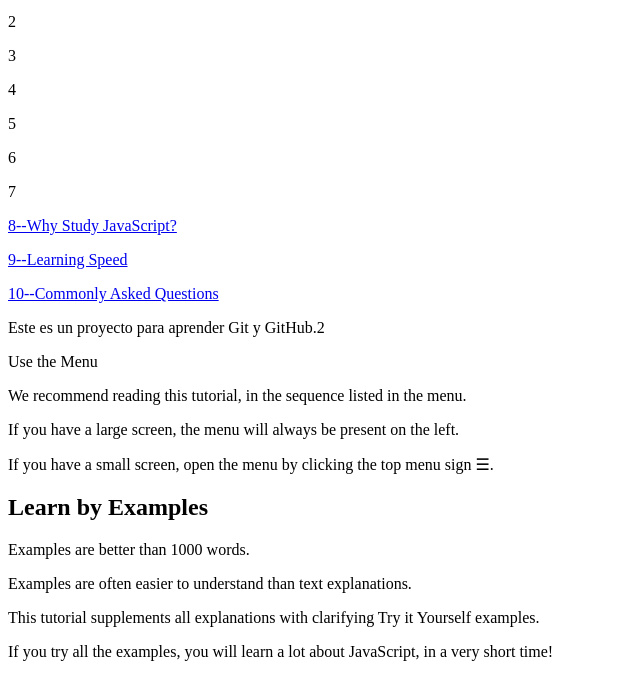
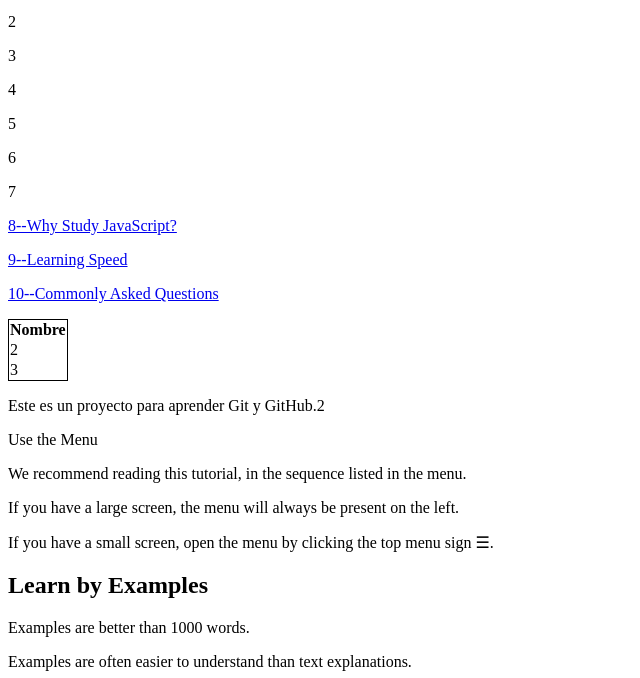
Before and after one commit to lastikun-nu/Practica_JavaScript, a plain HTML site: page index.html in a window 1280 px wide. Shown: the part 101-779 px from the top of the page, without its empty margins (0-640 px from the left). Drawn offline with Linux system fonts and the light colour scheme.

Commit message:
Añadir un parte de tabla

```diff
--- a/index.html
+++ b/index.html
@@ -18,7 +18,18 @@
     <p><a href="#why">8--Why Study JavaScript?</a></p>
     <p><a href="#learn">9--Learning Speed</a></p>
     <p><a href="#question">10--Commonly Asked Questions</a></p>
-    <p>Este es un proyecto para aprender Git y GitHub.2</p>
+
+<p>
+    <table style="border: 1px solid black; border-collapse: collapse;">
+    <th>Nombre</th>
+    <tr><td>2</td></tr>
+    <tr><td>3</td></tr>
+
+    </table>
+</p>
+
+
+<p>Este es un proyecto para aprender Git y GitHub.2</p>
     Use the Menu
 
 <p>We recommend reading this tutorial, in the sequence listed in the menu.</p>
```
